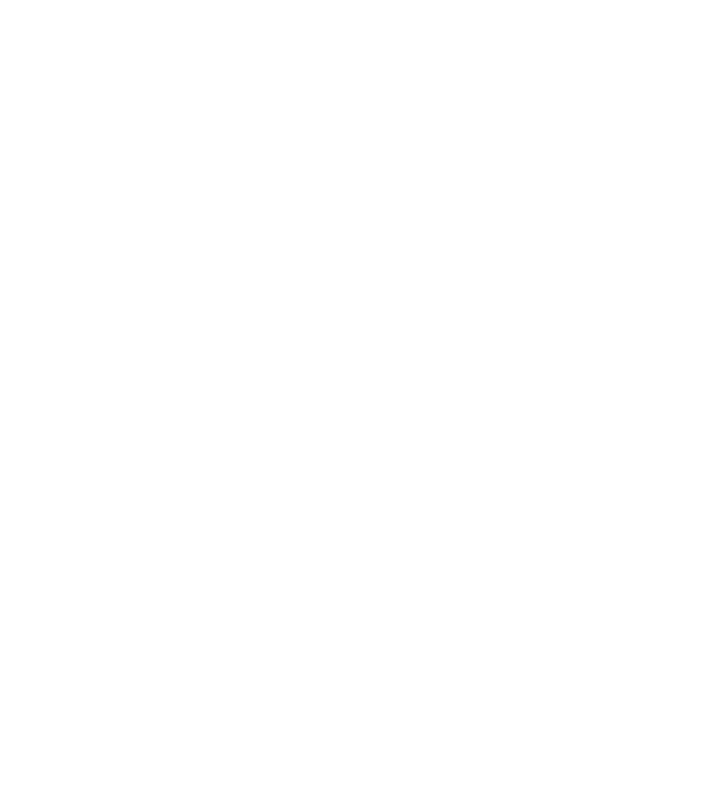
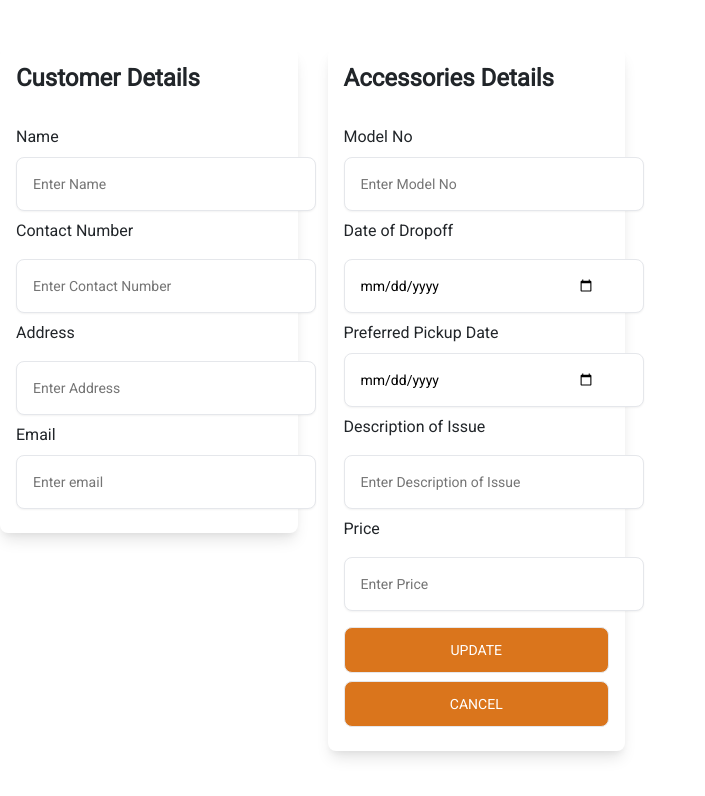
Before and after one commit to AbhishekPeiris/eYeCAREopticals, a React (Create React App) app in the folder frontend/: page /updaterepairmentdetails in a window 1280 px wide. Before the commit this address had no page. Shown: the top 796 px of the page, without its empty margins (0-705 px from the left). Built offline with nearby package versions, Linux system fonts and the light colour scheme.

Commit message:
update repairment details

```diff
--- a/frontend/src/App.js
+++ b/frontend/src/App.js
@@ -15,6 +15,8 @@ import EarSpecialistsScreen from './screens/EarSpecialistsScreen';
 import FeedbackScreen from './screens/FeedbackScreen';
 import FeedbackFormScreen from './screens/feedbackformScreen';
 import ViewRepairmentDetails from './screens/ViewRepairmentDetails';
+import UpdateRepairmentDetails from './screens/UpdateRepairmentDetails';
+
 
 import AddDoctor from './screens/AddDoctor';
 import AddRepairmentDetails from './screens/AddRepairmentDetails';
@@ -71,8 +73,10 @@ function App() {
         {/* AdminDashboardScreen without NavBar and Footer */}
         <Route path="/admindashboard" element={<AdminDashboardScreen />} />
         <Route path='/adddoctor' element={<AddDoctor />} />
-        <Route path='/addrepdetails' element={<AddRepairmentDetails />} />
+        <Route path='/addrepairmentdetails' element={<AddRepairmentDetails />} />
         <Route path='/viewrepairmentdetails' element={<ViewRepairmentDetails />} />
+        <Route path='/updaterepairmentdetails' element={<UpdateRepairmentDetails />} />
+
       </Routes>
     </BrowserRouter>
 
--- /dev/null
+++ b/frontend/src/screens/UpdateRepairmentDetails.js
@@ -0,0 +1,95 @@
+import React from 'react'
+
+function UpdateRepairmentDetails() {
+  return (
+    <div>
+      <form onSubmit={UpdateRepairmentDetails}>
+      <div className="row">
+      <div className="col-md-3">
+          <div class="form mb-5 mt-5">
+            <h4><strong>Customer Details</strong></h4><br/>
+
+            <div class="input-container">
+              <lable>Name</lable>
+              <input type="text" placeholder="Enter Name " value="" required
+
+
+              />
+            </div>
+
+            <div class="input-container">
+              <label>Contact Number</label>
+              <input type="tel" placeholder="Enter Contact Number" value="" required
+
+              />
+            </div>
+
+
+
+            <div class="input-container">
+              <label>Address</label>
+              <input type="text" placeholder="Enter Address" value="" required
+
+              />
+            </div>
+
+
+            <div class="input-container">
+              <lable>Email</lable>
+              <input type="email" placeholder="Enter email" value="" required
+
+              />
+            </div>
+          </div>
+        </div>
+
+        <div className="col-md-3">
+          <div class="form mb-5 mt-5">
+
+          <h4><strong>Accessories Details</strong></h4><br />
+            <div class="input-container">
+              <lable>Model No</lable>
+              <input type="text" placeholder="Enter Model No" value="" required
+
+              />
+            </div>
+
+            <div class="input-container">
+              <label>Date of Dropoff</label>
+              <input type="date" placeholder="Enter Date of Dropoff" value="" required
+
+              />
+            </div>
+
+            <div class="input-container">
+              <lable>Preferred Pickup Date</lable>
+              <input type="date" placeholder="Enter Preferred Pickup Date" value="" required
+
+              />
+            </div>
+
+            <div class="input-container">
+              <label>Description of Issue</label>
+              <input type="text" placeholder="Enter Description of Issue" value="" required
+
+              />
+            </div>
+
+            <div class="input-container">
+              <label>Price</label>
+              <input type="number" placeholder="Enter Price" value="" required
+
+              />
+            </div>
+
+            <button type="submit" class="submit">Update</button>
+            <button class="submit">Cancel</button>
+          </div>
+        </div>
+      </div>
+      </form>
+    </div>
+  )
+}
+
+export default UpdateRepairmentDetails
--- a/frontend/src/screens/ViewRepairmentDetails.js
+++ b/frontend/src/screens/ViewRepairmentDetails.js
@@ -67,7 +67,11 @@ function ViewRepairmentDetails() {
             <p>Price</p>
           </strong>
         </div>
-        <div className="col-md-1 border repaireviewtable_1_col_1"></div>
+        <div className="col-md-1 border repaireviewtable_1_col_1">
+        <strong>
+            <p>Action</p>
+          </strong>
+        </div>
       </div>
 
       {repairment.map((repairment) => (
--- a/frontend/src/styles/AddRepairmentDetails.css
+++ b/frontend/src/styles/AddRepairmentDetails.css
@@ -1,3 +1,20 @@
-.repaireviewtable_1_col_1{
+.container {
+    padding: 50px 10%;
+}
 
+table{
+    border: 1px solid black;
+    border-collapse: collapse;
+    width: 100%;
+    text-align: center;
 }
+
+table tr {
+    border-bottom: 1px solid black;
+    background-color:  #ff4500;
+    color: white;
+}
+
+table tr th, table tr td {
+    padding: 5px;
+}
```
